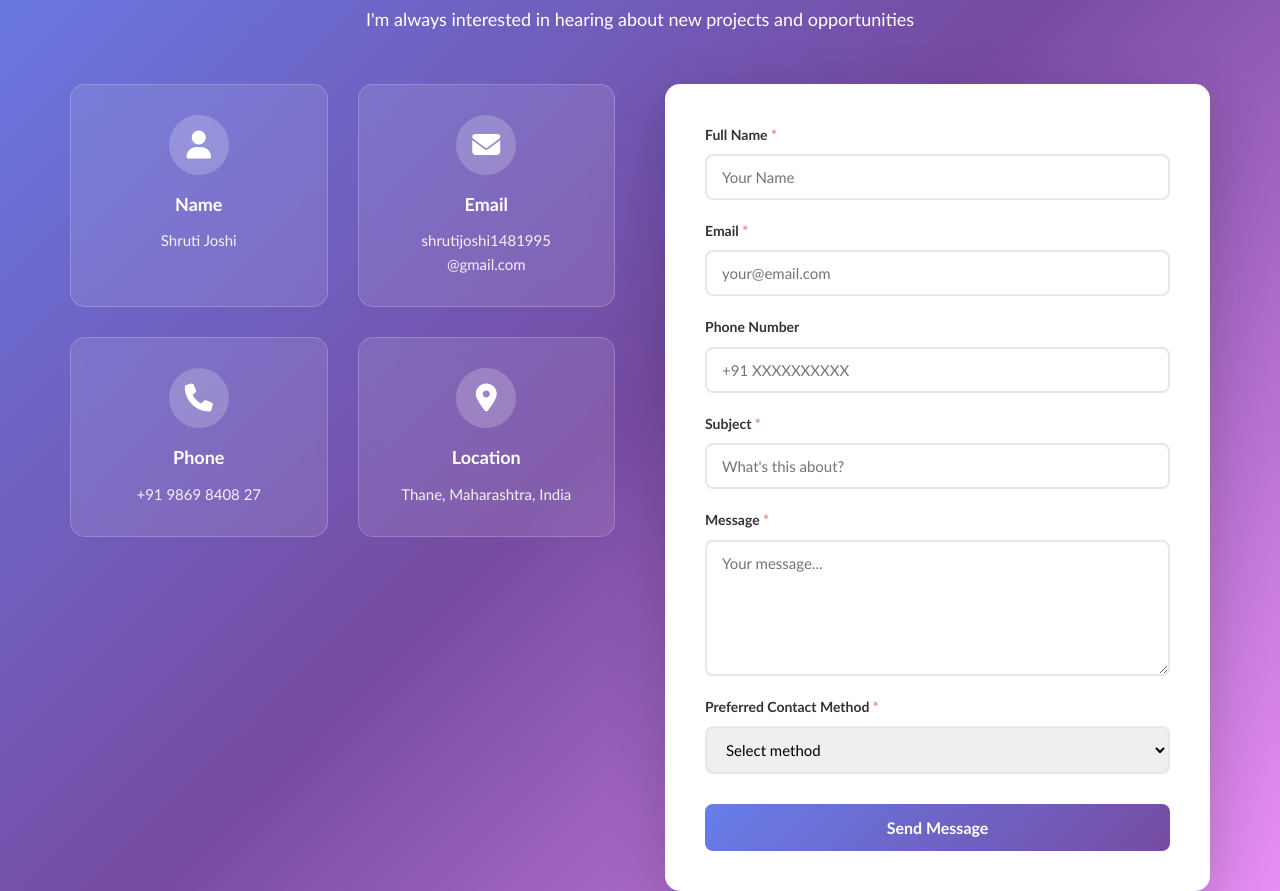
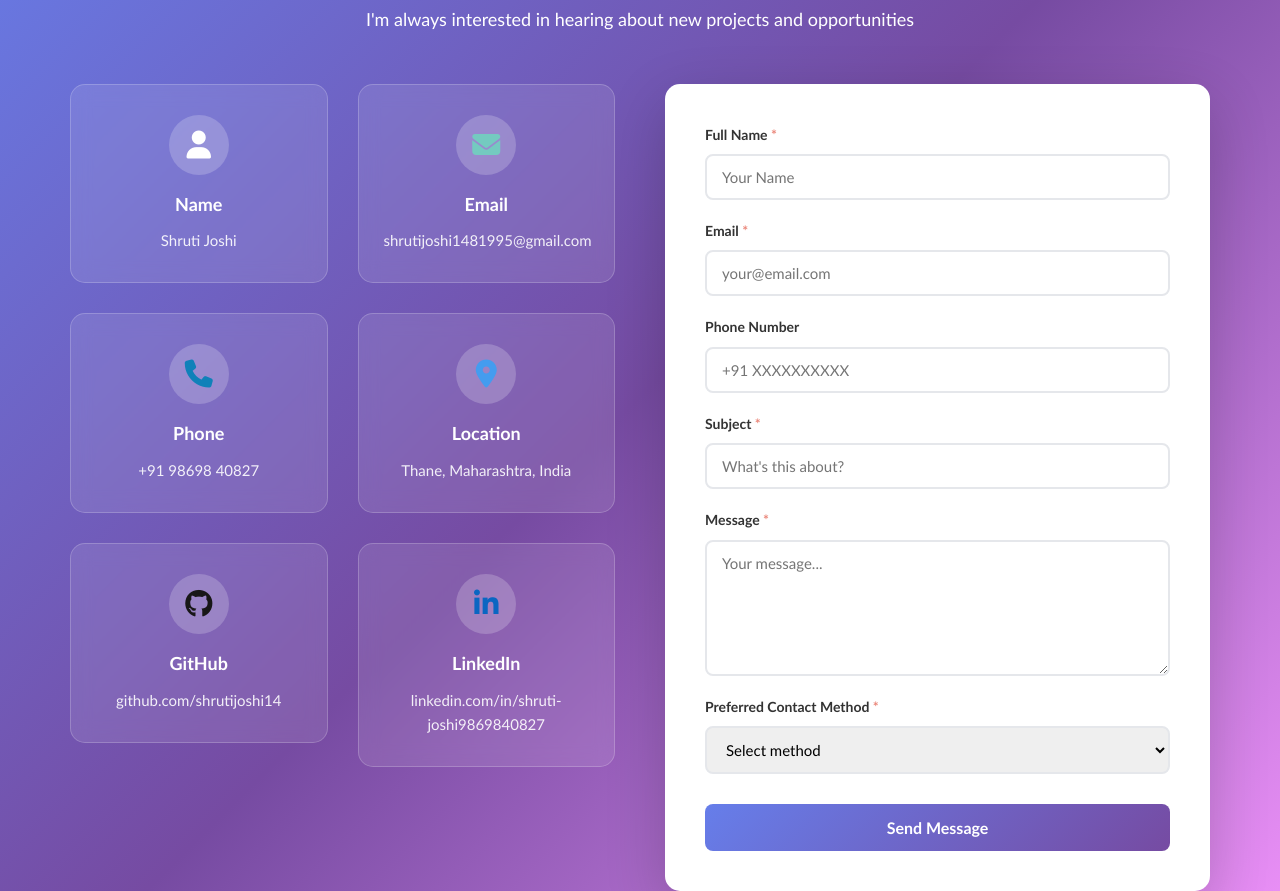
Before and after one commit to shrutijoshi14/personal-portfolio, a plain HTML site: page index.html in a window 1280 px wide. Shown: the part 4340-5231 px from the top of the page. Drawn offline with nearby package versions, Linux system fonts and the light colour scheme.

Commit message:
Added github and linkedin cards in contact section

```diff
--- a/index.html
+++ b/index.html
@@ -478,17 +478,17 @@
                   <i class="fas fa-envelope"></i>
                 </div>
                 <h3>Email</h3>
-                <p>shrutijoshi1481995 @gmail.com</p>
+                <p>shrutijoshi1481995@gmail.com</p>
               </div>
             </a>
 
-            <a href="callto:+919869840827">
+            <a href="tel:+919869840827">
               <div class="detail-card">
                 <div class="detail-icon">
                   <i class="fas fa-phone"></i>
                 </div>
                 <h3>Phone</h3>
-                <p>+91 9869 8408 27</p>
+                <p>+91 98698 40827</p>
               </div>
             </a>
 
@@ -499,6 +499,28 @@
               <h3>Location</h3>
               <p>Thane, Maharashtra, India</p>
             </div>
+
+            <!-- GitHub -->
+            <a href="https://github.com/shrutijoshi14" target="_blank">
+              <div class="detail-card">
+                <div class="detail-icon">
+                  <i class="fab fa-github"></i>
+                </div>
+                <h3>GitHub</h3>
+                <p>github.com/shrutijoshi14</p>
+              </div>
+            </a>
+
+            <!-- LinkedIn -->
+            <a href="https://www.linkedin.com/in/shruti-joshi9869840827/" target="_blank">
+              <div class="detail-card">
+                <div class="detail-icon">
+                  <i class="fab fa-linkedin-in"></i>
+                </div>
+                <h3>LinkedIn</h3>
+                <p>linkedin.com/in/shruti-joshi9869840827</p>
+              </div>
+            </a>
           </div>
 
           <!-- Right Side - Contact Form -->
--- a/style.css
+++ b/style.css
@@ -859,6 +859,22 @@ a {
   color: #fff;
 }
 
+.detail-icon i.fa-envelope {
+  color: #74cac0;
+}
+.detail-icon i.fa-phone {
+  color: #1081b9;
+}
+.detail-icon i.fa-map-marker-alt {
+  color: #449cef;
+}
+.detail-icon i.fa-github {
+  color: #181717;
+}
+.detail-icon i.fa-linkedin-in {
+  color: #0a66c2;
+}
+
 .detail-card h3 {
   color: #fff;
   font-size: 18px;
```
